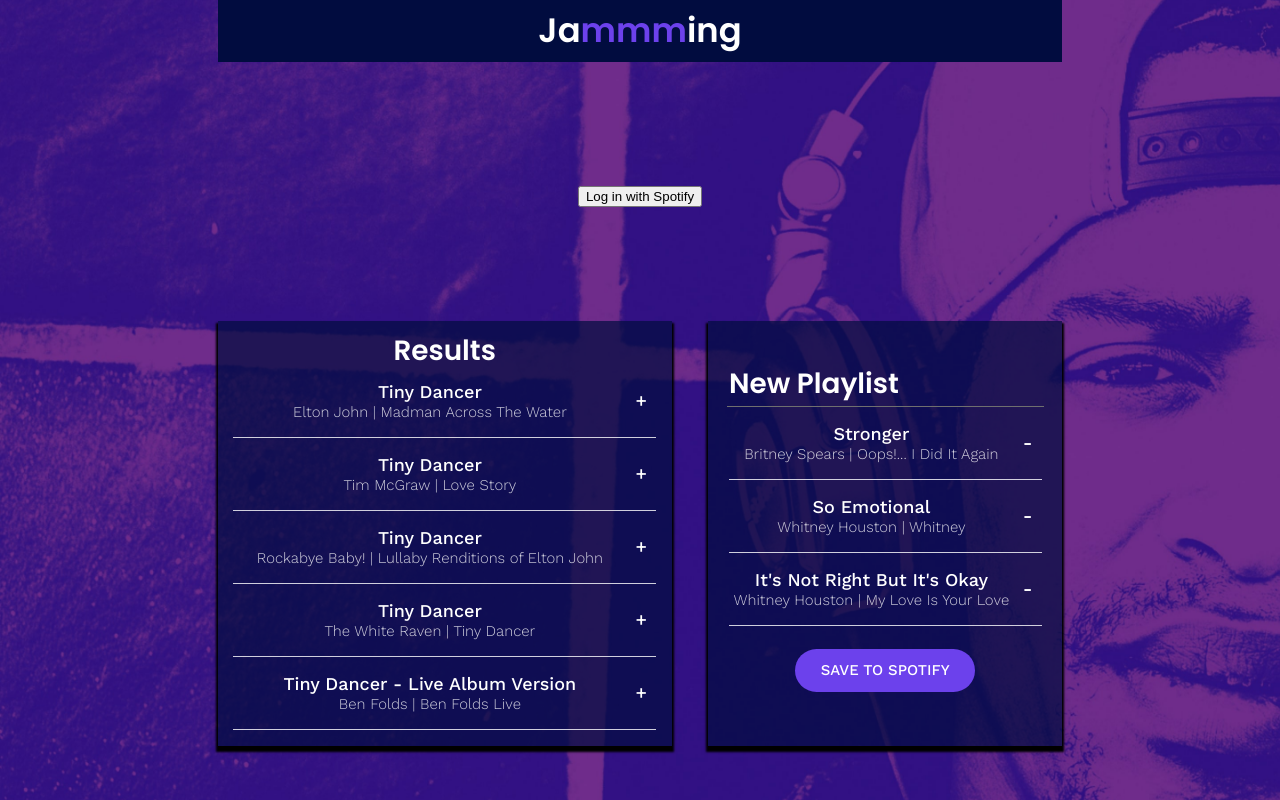
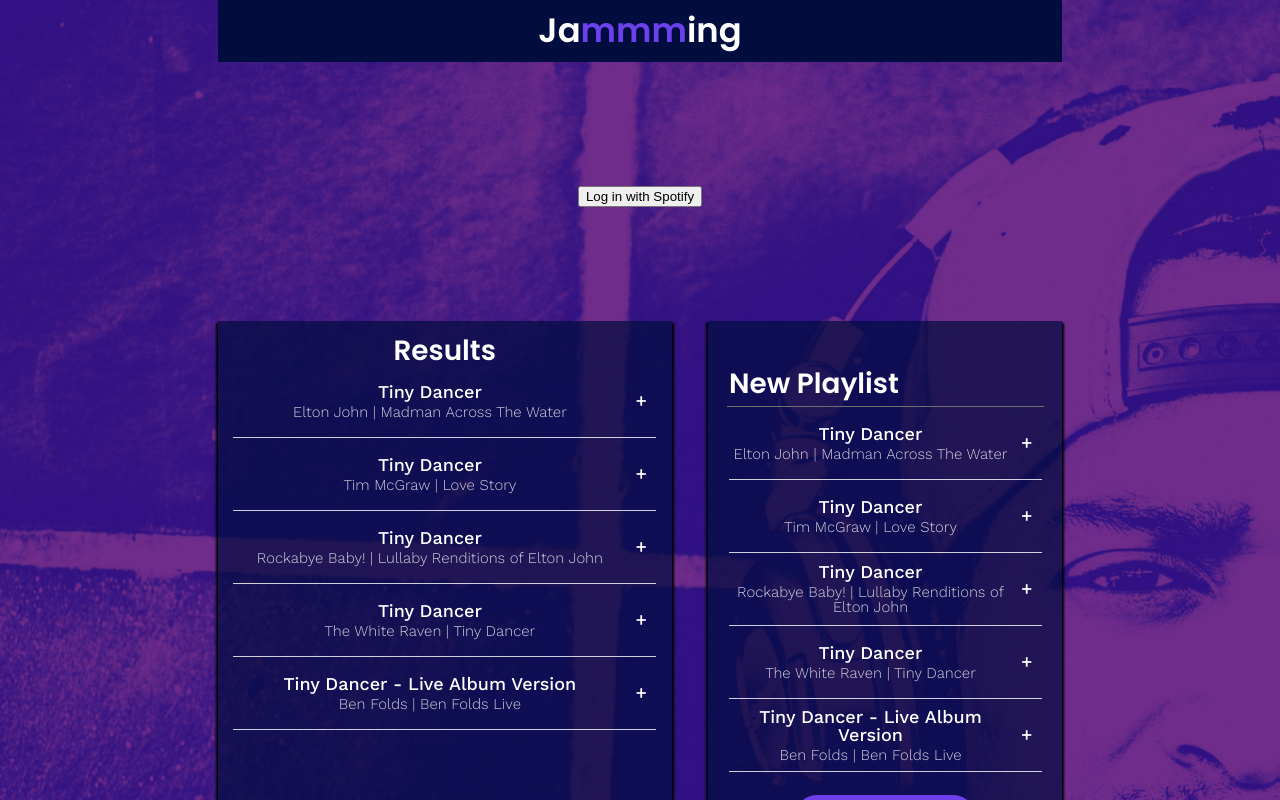
Before and after one commit to gorohoroh/jammming, a React (Create React App) app: page / in a window 1280 px wide. Shown: the top 800 px of the page. Built offline with nearby package versions, Linux system fonts and the light colour scheme.

Commit message:
Playlist now calls TrackList

```diff
--- a/src/components/Playlist/Playlist.js
+++ b/src/components/Playlist/Playlist.js
@@ -1,4 +1,5 @@
 import React from 'react';
+import TrackList from "../TrackList/TrackList";
 
 class Playlist extends React.Component {
     constructor(props) {
@@ -9,32 +10,9 @@ class Playlist extends React.Component {
         return (
             <div className="Playlist">
                 <input value='New Playlist'/>
-                <div className="TrackList">
-                    <div className="Track">
-                        <div className="Track-information">
-                            <h3>Stronger</h3>
-                            <p>Britney Spears | Oops!... I Did It Again</p>
-                        </div>
-                        <a className="Track-action">-</a>
-                    </div>
-                    <div className="Track">
-                        <div className="Track-information">
-                            <h3>So Emotional</h3>
-                            <p>Whitney Houston | Whitney</p>
-                        </div>
-                        <a className="Track-action">-</a>
-                    </div>
-                    <div className="Track">
-                        <div className="Track-information">
-                            <h3>It's Not Right But It's Okay</h3>
-                            <p>Whitney Houston | My Love Is Your Love</p>
-                        </div>
-                        <a className="Track-action">-</a>
-                    </div>
-                </div>
+                <TrackList/>
                 <a className="Playlist-save">SAVE TO SPOTIFY</a>
             </div>
-
         )
     }
 }
```
